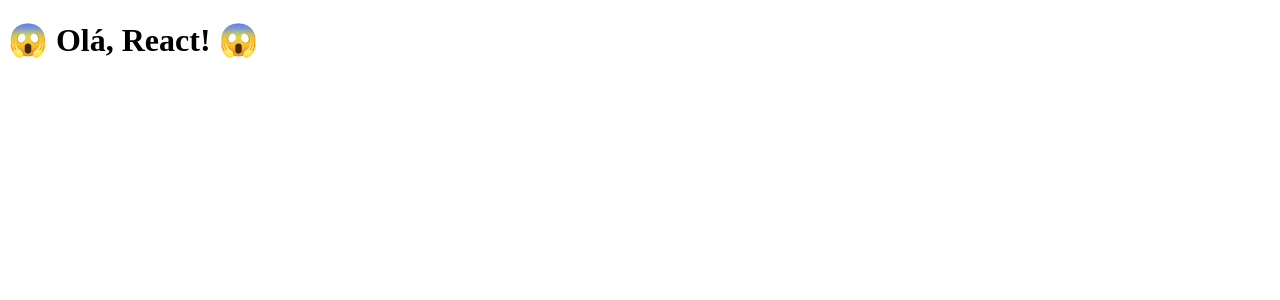
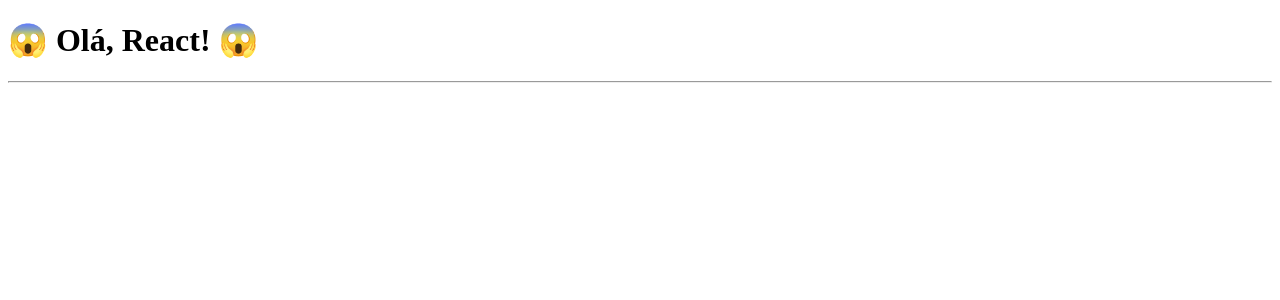
Before and after one commit to kellysabioni/react-fundamentos, a React (Vite) app: page / in a window 1280 px wide. Shown: the top 300 px of the page. Built offline with nearby package versions, Linux system fonts and the light colour scheme.

Commit message:
Atualiza app com header

```diff
--- a/src/App.tsx
+++ b/src/App.tsx
@@ -1,3 +1,10 @@
 export default function App() {
-  return <h1>😱 Olá, React! 😱</h1>;
+  // Comentário de uma linha
+  /* Comentários de múltiplas linhas */
+  return (
+    <header>
+      <h1>😱 Olá, React! 😱</h1>
+      <hr />
+    </header>
+  );
 }
```
